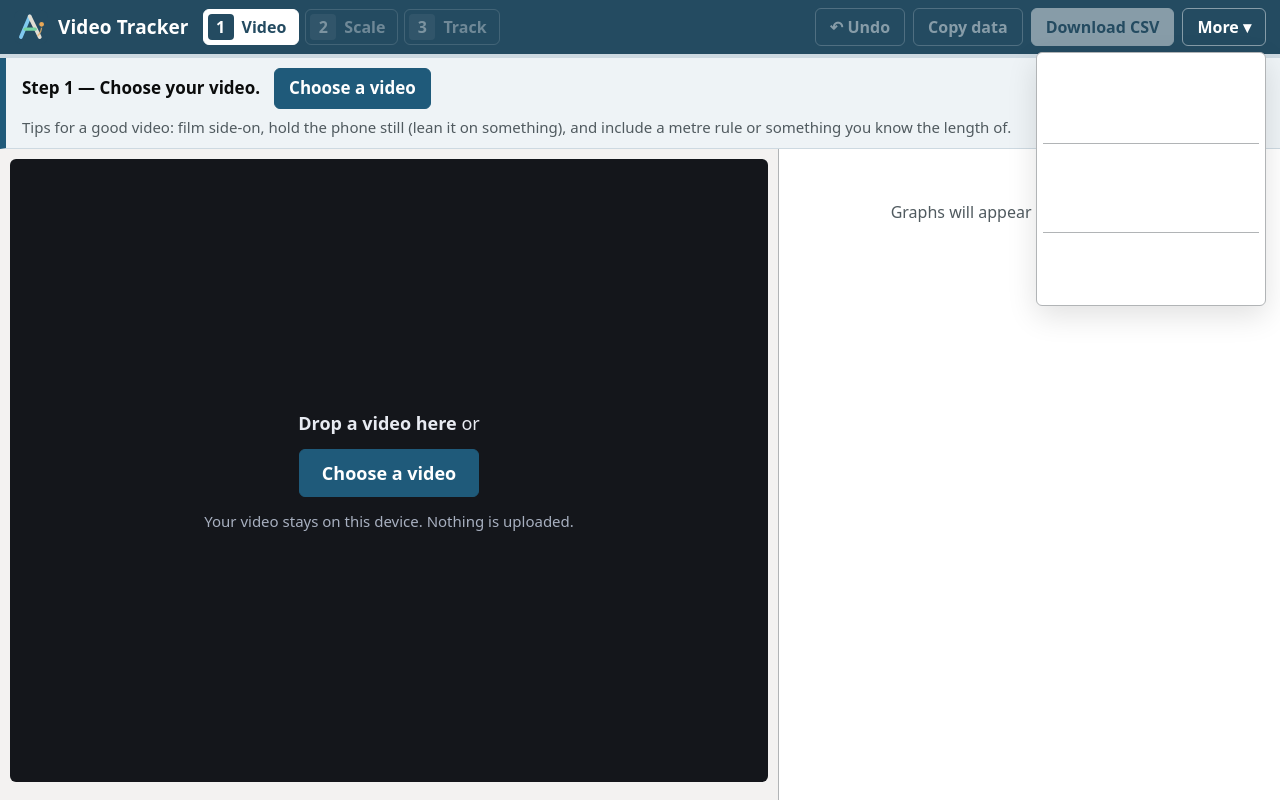
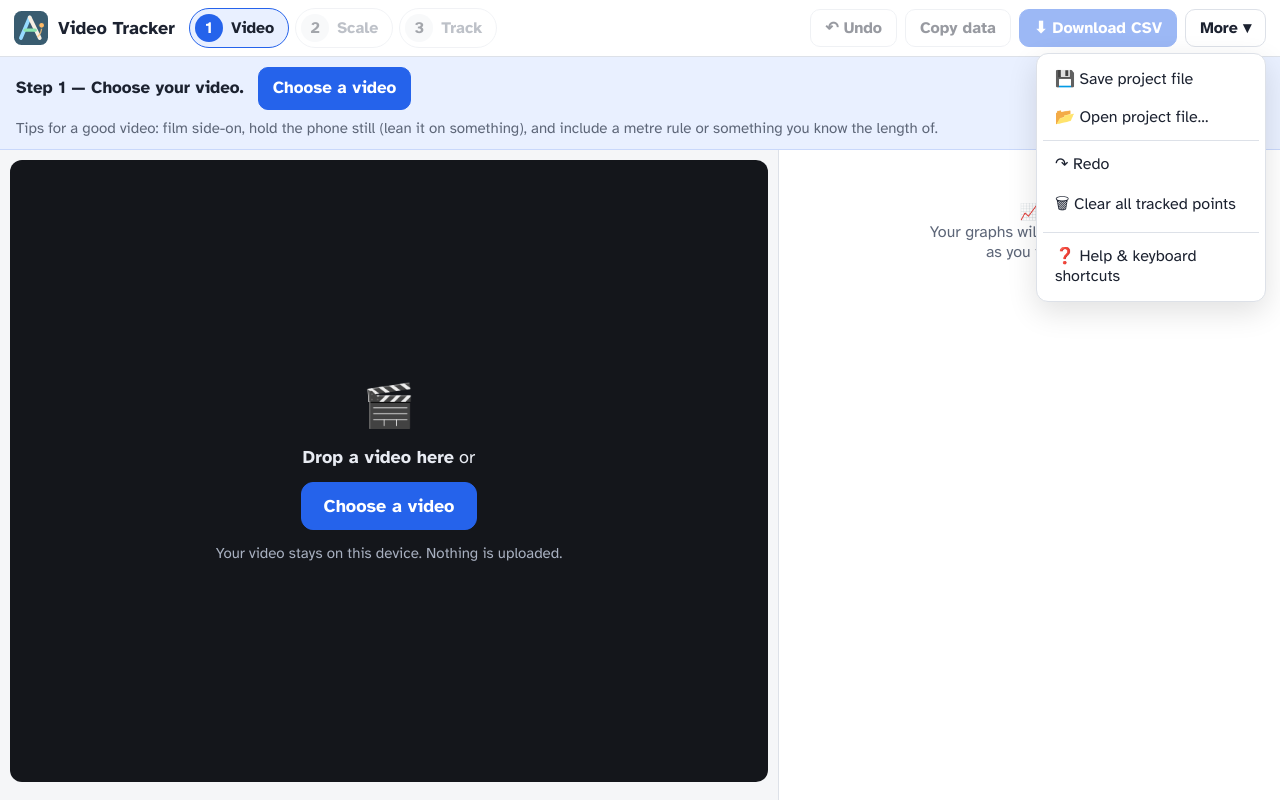
Before and after one commit to awm11/video-tracker, a React (Vite) app: page / in a window 1280 px wide. Both pictures are taken after a click on the heading "More ▾". Built offline with nearby package versions, Linux system fonts and the light colour scheme.

Commit message:
Revert "Plainer, more official look"
This reverts commit 983f9177f3b3955551e72896ac02c1e03acbebe9.

Co-Authored-By: Claude Sonnet 5.5 <noreply@anthropic.com>
Claude-Session: https://claude.ai/code/session_01W1rNssbjZxEFNUjNqQuU78

```diff
--- a/index.html
+++ b/index.html
@@ -5,6 +5,9 @@
 <meta name="viewport" content="width=device-width, initial-scale=1, viewport-fit=cover">
 <link rel="icon" type="image/svg+xml" href="favicon.svg">
 <title>Video Tracker</title>
+<link rel="preconnect" href="https://fonts.googleapis.com">
+<link rel="preconnect" href="https://fonts.gstatic.com" crossorigin>
+<link href="https://fonts.googleapis.com/css2?family=Atkinson+Hyperlegible:ital,wght@0,400;0,700;1,400&display=swap" rel="stylesheet">
 </head>
 <body>
 <div id="root"></div>
--- a/src/App.jsx
+++ b/src/App.jsx
@@ -152,7 +152,7 @@ export default function App() {
     if (!ok) {
       setBusy(null);
       try { vid.removeAttribute('src'); vid.load(); URL.revokeObjectURL(url); } catch { /* ignore */ }
-      ask('This video can’t be opened', <CodecHelp file={file} />);
+      ask('This video won’t open here 😕', <CodecHelp file={file} />);
       return;
     }
     setBusy('Measuring the frame rate…');
@@ -172,7 +172,7 @@ export default function App() {
         const n = pointCount(prev);
         if (n > 0 || prev.scale.confirmed) {
           const { choice } = await ask(
-            'Continue previous work?',
+            'Welcome back 👋',
             <>
               <p>You’ve worked on this video before{n ? ` (${n} point${n === 1 ? '' : 's'} tracked)` : ''}.</p>
               <p>Do you want to carry on where you left off?</p>
@@ -206,7 +206,7 @@ export default function App() {
     const src = sourceObj(R.current.S, o);
     if (o.type === 'angle' && !o.vertex) {
       commit((s) => { objById(s, s.active).vertex = vp; }, { undoable });
-      toast(src ? `Pivot set. The angle now follows ${src.name}’s points.` : 'Pivot set. Now click the moving end in each frame.', 3500);
+      toast(src ? `Pivot set ✓  The angle now follows ${src.name}’s points.` : 'Pivot set ✓  Now click the moving end in each frame.', 3500);
       return;
     }
     if (src) {
@@ -217,7 +217,7 @@ export default function App() {
     commit((s) => { objById(s, s.active).pts[f] = vp; }, { undoable });
     const nf = f + R.current.S.advance;
     if (nf <= R.current.V.frames - 1) gotoFrame(nf);
-    else toast('End of video reached.');
+    else toast('That was the last frame 🎉');
   };
 
   /* ---------- project files & export ---------- */
@@ -230,7 +230,7 @@ export default function App() {
   const copyData = async () => {
     if (!hasData(R.current.S)) { toast('Track some points first.'); return; }
     await copyText(toTSV(buildTable(R.current.S)));
-    toast('Data copied. Paste into Excel or Google Sheets.');
+    toast('Copied ✓  Now paste into Excel or Google Sheets.');
   };
   const saveProject = () => {
     const V0 = R.current.V;
@@ -265,7 +265,7 @@ export default function App() {
     setS(s);
     setStep(3);
     gotoFrame(s.frame0);
-    toast('Project opened.');
+    toast('Project opened ✓');
   };
   const clearPoints = async () => {
     if (!hasData(R.current.S)) { toast('There are no points to clear.'); return; }
--- a/src/components/ErrorBoundary.jsx
+++ b/src/components/ErrorBoundary.jsx
@@ -24,7 +24,7 @@ export default class ErrorBoundary extends React.Component {
     return (
       <div className="crash">
         <div className="crash-card">
-          <h1>Something went wrong</h1>
+          <h1>Sorry — something went wrong 😕</h1>
           <p>Your tracking has been saved in this browser.</p>
           <p>Reload the page and open the same video again — it will offer to carry on where you left off.</p>
           <div className="btns">
--- a/src/components/Graphs.jsx
+++ b/src/components/Graphs.jsx
@@ -16,7 +16,7 @@ export default function GraphPanel({ V, S, frame, onJump, onGraphChange, onGraph
   if (!V.loaded) {
     return (
       <aside className="graphs" id="graphPane">
-        <div className="placeholder">Graphs will appear here as you track.</div>
+        <div className="placeholder">📈<br />Your graphs will appear here<br />as you track.</div>
       </aside>
     );
   }
@@ -101,7 +101,7 @@ function GraphCard({ g, o, r, S, frame, onJump, onChange, onRemove }) {
   };
 
   let warn = null;
-  if (o.type === 'point' && !S.scale.confirmed) warn = 'Scale not set: distances are not yet correct. Go to step 2.';
+  if (o.type === 'point' && !S.scale.confirmed) warn = '⚠ The scale hasn’t been set yet, so distances are wrong. Go to step 2.';
   else if (o.type === 'angle' && !o.vertex) warn = 'Click the pivot point on the video first.';
 
   const options = varsFor(o).map(([k, label, u]) => <option key={k} value={k}>{label}{u ? ` (${u})` : ''}</option>);
--- a/src/components/Guide.jsx
+++ b/src/components/Guide.jsx
@@ -34,7 +34,7 @@ function VideoStep({ V, S, a }) {
   return (
     <>
       <div className="row">
-        <span>Video loaded: <b>{V.name}</b> &nbsp;<span className="tip">{fmt(V.duration, 3)} s · {V.frames} frames</span></span>
+        <span>✅ <b>{V.name}</b> &nbsp;<span className="tip">{fmt(V.duration, 3)} s · {V.frames} frames</span></span>
         <button className="btn small" onClick={a.chooseVideo}>Choose a different video</button>
       </div>
       <div className="row">
--- a/src/components/TopBar.jsx
+++ b/src/components/TopBar.jsx
@@ -26,17 +26,17 @@ export default function TopBar({ step, loaded, onStep, onUndo, onRedo, onCopy, o
       <div className="actions">
         <button className="btn" disabled={!loaded} onClick={onUndo} title="Undo (Ctrl+Z)">↶ Undo</button>
         <button className="btn" disabled={!loaded} onClick={onCopy} title="Copy the data so you can paste it into Excel or Google Sheets">Copy data</button>
-        <button className="btn primary" disabled={!loaded} onClick={onExport}>Download CSV</button>
+        <button className="btn primary" disabled={!loaded} onClick={onExport}>⬇ Download CSV</button>
         <details className="more" ref={menu}>
           <summary className="btn">More ▾</summary>
           <div className="menu">
-            <button onClick={item(onSaveProject)}>Save project file</button>
-            <button onClick={item(onOpenProject)}>Open project file…</button>
+            <button onClick={item(onSaveProject)}>💾 Save project file</button>
+            <button onClick={item(onOpenProject)}>📂 Open project file…</button>
             <hr />
             <button onClick={item(onRedo)}>↷ Redo</button>
-            <button onClick={item(onClear)}>Clear all tracked points</button>
+            <button onClick={item(onClear)}>🗑 Clear all tracked points</button>
             <hr />
-            <button onClick={item(onHelp)}>Help and keyboard shortcuts</button>
+            <button onClick={item(onHelp)}>❓ Help &amp; keyboard shortcuts</button>
           </div>
         </details>
       </div>
--- a/src/components/VideoStage.jsx
+++ b/src/components/VideoStage.jsx
@@ -159,6 +159,7 @@ export default function VideoStage({
       />
       {!V.loaded && (
         <div className={`drop${dragOver ? ' dragging' : ''}`}>
+          <div style={{ fontSize: 42 }}>🎬</div>
           <div><b>Drop a video here</b> or</div>
           <button className="btn primary big" onClick={onChooseVideo}>Choose a video</button>
           <div className="hint">Your video stays on this device. Nothing is uploaded.</div>
--- a/src/styles.css
+++ b/src/styles.css
@@ -1,22 +1,17 @@
 :root {
-  --bg: #f3f2f1;
+  --bg: #f5f6f8;
   --panel: #ffffff;
-  --ink: #0b0c0c;
-  --muted: #505a5f;
-  --line: #b1b4b6;
-  --accent: #1f5a7a;
-  --accent-dark: #17465f;
-  --accent-soft: #eef3f6;
-  --accent-line: #cdd9e1;
-  --header: #244b61;
+  --ink: #1c2230;
+  --muted: #5d6678;
+  --line: #dde1e8;
+  --accent: #2563eb;
+  --accent-dark: #1d4fd0;
+  --accent-soft: #e9f0ff;
+  --accent-line: #c9d8fb;
   --warn: #9a4a00;
   --warn-soft: #fff3df;
   --good: #15803d;
-  /* Interface text uses the computer's own UI font (San Francisco on Macs,
-     Segoe UI on Windows, Roboto on Chromebooks). Data — drop-downs, number
-     boxes and readouts — uses Arial, the typeface of UK exam papers. */
-  --font: system-ui, -apple-system, "Segoe UI", Roboto, "Helvetica Neue", Arial, sans-serif;
-  --font-data: Arial, "Helvetica Neue", Helvetica, "Liberation Sans", sans-serif;
+  --font: 'Atkinson Hyperlegible', system-ui, -apple-system, 'Segoe UI', Roboto, Arial, sans-serif;
 }
 
 * { box-sizing: border-box; }
@@ -35,71 +30,66 @@ body {
   overflow: hidden;
 }
 button, select, input { font: inherit; color: inherit; }
-select, input, .framebar .info, .geq, .modal kbd { font-family: var(--font-data); }
 
 /* ---------- top bar ---------- */
 header.top {
   display: flex; align-items: center; gap: 14px; flex-wrap: wrap;
-  padding: 8px 14px; background: var(--header); color: #fff; border-bottom: 4px solid var(--accent-line);
+  padding: 8px 14px; background: var(--panel); border-bottom: 1px solid var(--line);
 }
-.brand { font-weight: 700; font-size: 19px; white-space: nowrap; letter-spacing: .1px; }
+.brand { font-weight: 700; font-size: 18px; white-space: nowrap; }
 .steps { display: flex; gap: 6px; flex-wrap: wrap; }
 .steps button {
   display: flex; align-items: center; gap: 8px;
-  border: 1px solid rgba(255,255,255,.35); background: transparent; border-radius: 6px;
-  padding: 4px 12px 4px 4px; cursor: pointer; color: rgba(255,255,255,.85); font-weight: 700;
+  border: 1px solid var(--line); background: #fff; border-radius: 999px;
+  padding: 5px 14px 5px 5px; cursor: pointer; color: var(--muted); font-weight: 700;
 }
 .steps .num {
-  width: 26px; height: 26px; border-radius: 4px; background: rgba(255,255,255,.15);
-  display: grid; place-items: center; color: #fff;
+  width: 28px; height: 28px; border-radius: 50%; background: #eef1f5;
+  display: grid; place-items: center; color: var(--ink);
 }
-.steps button.on { border-color: #fff; color: var(--header); background: #fff; }
-.steps button.on .num { background: var(--header); color: #fff; }
+.steps button.on { border-color: var(--accent); color: var(--ink); background: var(--accent-soft); }
+.steps button.on .num { background: var(--accent); color: #fff; }
 .steps button:disabled { opacity: .4; cursor: not-allowed; }
-header.top .btn:not(.primary) { background: transparent; color: #fff; border-color: rgba(255,255,255,.45); }
-header.top .btn:not(.primary):hover:not(:disabled) { background: rgba(255,255,255,.12); }
-header.top .btn.primary { background: #fff; color: var(--header); border-color: #fff; }
-header.top .btn.primary:hover:not(:disabled) { background: var(--accent-soft); }
 .actions { margin-left: auto; display: flex; gap: 8px; align-items: center; flex-wrap: wrap; }
 
 /* ---------- buttons ---------- */
 .btn {
-  border: 1px solid var(--line); background: #fff; border-radius: 6px;
-  padding: 7px 14px; cursor: pointer; font-weight: 700; white-space: nowrap;
+  border: 1px solid var(--line); background: #fff; border-radius: 10px;
+  padding: 8px 14px; cursor: pointer; font-weight: 700; white-space: nowrap;
 }
 .btn:hover:not(:disabled) { background: #f0f2f6; }
 .btn.primary { background: var(--accent); border-color: var(--accent); color: #fff; }
 .btn.primary:hover:not(:disabled) { background: var(--accent-dark); }
-.btn.big { font-size: 18px; padding: 11px 22px; border-radius: 6px; }
+.btn.big { font-size: 18px; padding: 12px 22px; border-radius: 12px; }
 .btn.small { padding: 4px 10px; font-size: 14px; }
 .btn:disabled { opacity: .45; cursor: not-allowed; }
 .link { border: none; background: none; padding: 0; color: var(--accent); text-decoration: underline; cursor: pointer; }
 
 /* ---------- guide strip ---------- */
 .guide {
-  background: var(--accent-soft); border-bottom: 1px solid var(--accent-line); border-left: 6px solid var(--accent);
+  background: var(--accent-soft); border-bottom: 1px solid var(--accent-line);
   padding: 10px 16px; font-size: 17px; line-height: 1.45;
 }
 .guide .row { display: flex; flex-wrap: wrap; gap: 10px 14px; align-items: center; }
 .guide .row + .row { margin-top: 8px; }
 .tip, .guide .tip { color: var(--muted); font-size: 15px; }
-.guide input[type=number] { width: 90px; padding: 6px 8px; border: 1px solid var(--line); border-radius: 6px; background: #fff; }
-.guide select { padding: 6px 8px; border: 1px solid var(--line); border-radius: 6px; background: #fff; }
+.guide input[type=number] { width: 90px; padding: 6px 8px; border: 1px solid var(--line); border-radius: 8px; background: #fff; }
+.guide select { padding: 6px 8px; border: 1px solid var(--line); border-radius: 8px; background: #fff; }
 .swatch { display: inline-block; padding: 0 6px; border-radius: 4px; font-weight: 700; }
 .chip {
   display: inline-flex; align-items: center; gap: 7px;
-  border: 2px solid var(--line); border-radius: 6px; padding: 3px 10px;
+  border: 2px solid var(--line); border-radius: 999px; padding: 4px 12px;
   background: #fff; cursor: pointer; font-weight: 700;
 }
 .chip .dot { width: 13px; height: 13px; border-radius: 50%; }
-.chip.on { box-shadow: 0 0 0 2px rgba(31, 90, 122, .2); }
+.chip.on { box-shadow: 0 0 0 3px rgba(37, 99, 235, .18); }
 .chip .mini { border: none; background: none; cursor: pointer; color: var(--muted); padding: 0 2px; font-size: 14px; }
 .chip .mini:hover { color: var(--ink); }
 
 /* ---------- main layout ---------- */
 main { flex: 1; min-height: 0; display: grid; grid-template-columns: minmax(0, 1.55fr) minmax(330px, 1fr); }
 .stage { display: flex; flex-direction: column; min-width: 0; min-height: 0; padding: 10px; gap: 8px; }
-#canvasWrap { flex: 1; min-height: 220px; position: relative; background: #14161b; border-radius: 6px; overflow: hidden; }
+#canvasWrap { flex: 1; min-height: 220px; position: relative; background: #14161b; border-radius: 12px; overflow: hidden; }
 #view { position: absolute; inset: 0; width: 100%; height: 100%; touch-action: none; display: block; }
 .drop {
   position: absolute; inset: 0; display: flex; flex-direction: column; align-items: center; justify-content: center;
@@ -122,16 +112,16 @@ main { flex: 1; min-height: 0; display: grid; grid-template-columns: minmax(0, 1
   padding: 12px; display: flex; flex-direction: column; gap: 12px;
 }
 .graphs .placeholder { color: var(--muted); text-align: center; padding: 40px 10px; }
-.gcard { border: 1px solid var(--line); border-radius: 6px; padding: 8px 10px; background: #fff; }
+.gcard { border: 1px solid var(--line); border-radius: 12px; padding: 8px 10px; background: #fff; }
 .ghead { display: flex; gap: 6px; align-items: center; flex-wrap: wrap; font-size: 15px; }
-.ghead select, .gfoot select { padding: 4px 6px; border: 1px solid var(--line); border-radius: 6px; background: #fff; max-width: 100%; }
-.ghead .x { margin-left: auto; border: none; background: none; font-size: 18px; cursor: pointer; color: var(--muted); padding: 2px 6px; border-radius: 4px; }
+.ghead select, .gfoot select { padding: 4px 6px; border: 1px solid var(--line); border-radius: 8px; background: #fff; max-width: 100%; }
+.ghead .x { margin-left: auto; border: none; background: none; font-size: 18px; cursor: pointer; color: var(--muted); padding: 2px 6px; border-radius: 6px; }
 .ghead .x:hover { background: #f0f2f6; color: var(--ink); }
 .gcard canvas { width: 100%; height: 230px; display: block; margin-top: 6px; }
 .gfoot { display: flex; gap: 8px; align-items: center; flex-wrap: wrap; font-size: 14px; color: var(--muted); margin-top: 4px; }
 .geq { color: var(--ink); font-variant-numeric: tabular-nums; white-space: pre-wrap; }
 .geq .hint { color: var(--good); font-weight: 700; }
-.gwarn { background: var(--warn-soft); color: var(--warn); font-size: 14px; padding: 4px 8px; border-radius: 6px; margin-top: 6px; }
+.gwarn { background: var(--warn-soft); color: var(--warn); font-size: 14px; padding: 4px 8px; border-radius: 8px; margin-top: 6px; }
 
 /* ---------- "More" menu ---------- */
 details.more { position: relative; }
@@ -140,9 +130,9 @@ details.more summary::-webkit-details-marker { display: none; }
 .menu {
   position: absolute; right: 0; top: calc(100% + 6px); z-index: 30; min-width: 230px;
   display: flex; flex-direction: column; padding: 6px;
-  background: #fff; border: 1px solid var(--line); border-radius: 6px; box-shadow: 0 10px 30px rgba(0, 0, 0, .12);
+  background: #fff; border: 1px solid var(--line); border-radius: 12px; box-shadow: 0 10px 30px rgba(0, 0, 0, .12);
 }
-.menu button { border: none; background: none; text-align: left; padding: 9px 12px; border-radius: 6px; cursor: pointer; }
+.menu button { border: none; background: none; text-align: left; padding: 9px 12px; border-radius: 8px; cursor: pointer; }
 .menu button:hover { background: #f0f2f6; }
 .menu hr { border: none; border-top: 1px solid var(--line); margin: 4px 0; }
 
@@ -152,18 +142,18 @@ details.more summary::-webkit-details-marker { display: none; }
   display: flex; align-items: center; justify-content: center; padding: 16px;
 }
 .modal {
-  background: #fff; border-radius: 6px; max-width: 560px; width: 100%; padding: 22px 24px;
+  background: #fff; border-radius: 16px; max-width: 560px; width: 100%; padding: 22px 24px;
   box-shadow: 0 20px 60px rgba(0, 0, 0, .25); max-height: 90vh; overflow: auto;
 }
 .modal h2 { margin: 0 0 10px; font-size: 21px; }
 .modal p, .modal li { line-height: 1.5; }
-.modal input { padding: 6px 8px; border: 1px solid var(--line); border-radius: 6px; }
-.modal kbd { background: #f0f2f6; border: 1px solid var(--line); border-radius: 4px; padding: 1px 6px; font-size: 14px; }
+.modal input { padding: 6px 8px; border: 1px solid var(--line); border-radius: 8px; }
+.modal kbd { background: #f0f2f6; border: 1px solid var(--line); border-radius: 5px; padding: 1px 6px; font-size: 14px; }
 .btns { display: flex; gap: 10px; justify-content: flex-end; margin-top: 18px; flex-wrap: wrap; }
 .muted { color: var(--muted); }
 .toast {
   position: fixed; left: 50%; bottom: 22px; transform: translateX(-50%); z-index: 60;
-  background: var(--ink); color: #fff; padding: 10px 18px; border-radius: 6px; font-size: 16px;
+  background: var(--ink); color: #fff; padding: 10px 18px; border-radius: 12px; font-size: 16px;
   opacity: 0; pointer-events: none; transition: opacity .2s; max-width: 90vw; text-align: center;
 }
 .toast.show { opacity: .95; }
@@ -174,7 +164,7 @@ details.more summary::-webkit-details-marker { display: none; }
 
 /* ---------- crash screen ---------- */
 .crash { flex: 1; display: grid; place-items: center; padding: 20px; }
-.crash-card { background: #fff; border: 1px solid var(--line); border-radius: 6px; padding: 24px 28px; max-width: 520px; }
+.crash-card { background: #fff; border: 1px solid var(--line); border-radius: 16px; padding: 24px 28px; max-width: 520px; }
 .crash-card h1 { font-size: 22px; margin: 0 0 10px; }
 
 /* ---------- narrow screens (phones, portrait tablets) ---------- */
```
Also changed, not shown: src/lib/draw.js, src/lib/graphDraw.js, 1 other file (tests, documents, lock files or other folders).
